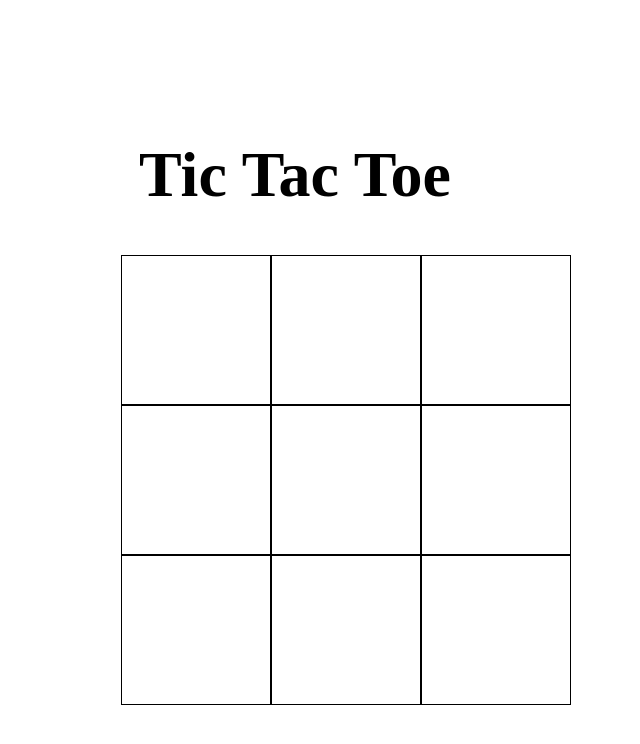
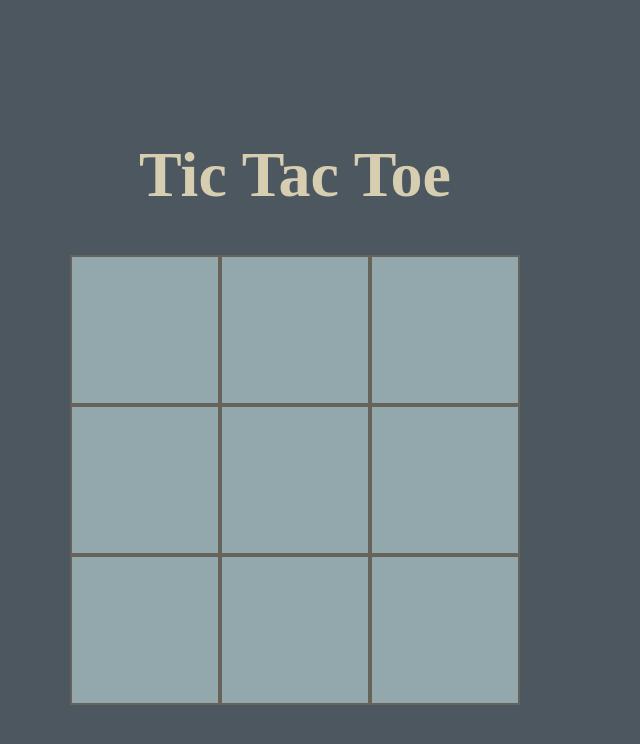
Before and after one commit to MBD-Team/tictactoe, a website built with Vite: page index.html in a window 1280 px wide. Shown: the whole page, without its empty margins (345-985 px from the left). Built offline with nearby package versions, Linux system fonts and the light colour scheme.

Commit message:
style & bug fix

```diff
--- a/index.html
+++ b/index.html
@@ -11,11 +11,11 @@
     <div class="field"></div>
     <dialog class="winText">
       <p>YOU WON</p>
-      <button class="newGame" onclick="document.querySelector('dialog').close()">New Game</button>
+      <button class="newGame" onclick="document.querySelector('.winText').close()">New Game</button>
     </dialog>
     <dialog class="drawText">
       <p>NO WINNER</p>
-      <button class="newGame" onclick="document.querySelector('dialog').close()">New Game</button>
+      <button class="newGame" onclick="document.querySelector('.drawText').close()">New Game</button>
     </dialog>
     <script type="module" src="/src/main.ts"></script>
   </body>
--- a/src/main.ts
+++ b/src/main.ts
@@ -98,7 +98,6 @@ function tileClick(x: number, y: number) {
 }
 
 function checkDraw() {
-  let isDraw = false;
   if (
     !gameMap[0][0].isEmpty &&
     !gameMap[0][1].isEmpty &&
@@ -110,9 +109,6 @@ function checkDraw() {
     !gameMap[2][1].isEmpty &&
     !gameMap[2][2].isEmpty
   ) {
-    isDraw = true;
-  }
-  if (isDraw) {
     const drawText = document.querySelector('.drawText') as HTMLDialogElement;
     drawText.showModal();
     setTimeout(() => {
--- a/src/style.css
+++ b/src/style.css
@@ -6,21 +6,38 @@ body{
   margin: 0;
   align-items: center;
   font-size: 200%;
+  background-color: #4c5760;
+
 }
 
-
+h1{
+  color: #d7ceb2;
+}
 .field{
   display: grid;
   grid-template-columns: 1fr 1fr 1fr;
-  width: 150px;
-  margin-right: 15.4%;
+  width: 450px;
+
 }
+
 .tile{
-border: 0.5px solid black;
+border: 2px solid #66635b;
 box-sizing: border-box;
 width: 150px;
 height: 150px;
 display: flex;
 align-items: center;
 justify-content: center;
+background-color: #93a8ac;
+color: #4c5760;
+font-weight: bold;
+font-size: 5rem;
 }
+
+dialog{
+  background-color: #93a8ac;
+}
+
+button{
+  background-color: #d7ceb2;
+}
```
